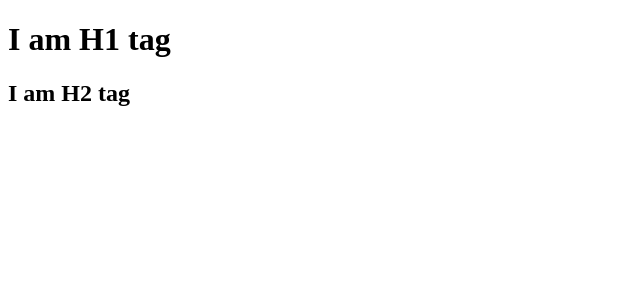
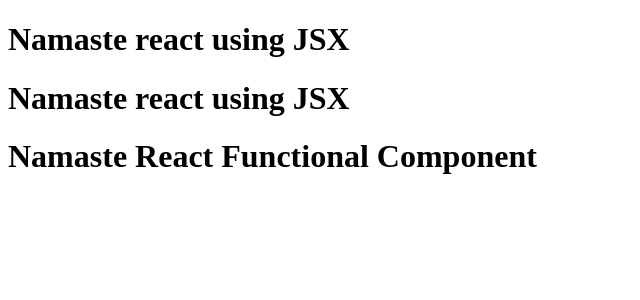
Before and after one commit to Deepali-aggarwal/Namaste-React, a React (Vite) app in the folder Code/: page / in a window 1280 px wide. Shown: the top 300 px of the page, without its empty margins (0-640 px from the left). Built offline with nearby package versions, Linux system fonts and the light colour scheme.

Commit message:
Basic of React

```diff
--- a/Code/App.js
+++ b/Code/App.js
@@ -1,23 +1,39 @@
 import React from "react";
 import ReactDOM from "react-dom/client";
 
-const parent = React.createElement(
-    "div",
-     { id: "parent"},
-    React.createElement(
-        "div" ,
-        { id : " child"} ,
-        [React.createElement("h1" , {} , "I am H1 tag") ,
-        React.createElement("h2", {} , "I am H2 tag")],
-    )
+/* react element
+ const parent = React.createElement("div",{ id: "parent"}, React.createElement("div" ,{ id : " child"} ,[React.createElement("h1" , {} , "I am H1 tag") , React.createElement("h2", {} , "I am H2 tag")],
+ )
+ );
+const heading = React.createElement("h1",{ id : "heading" , xyz: "abc"}, "Hello World From react");console.log(heading);
+ const root = ReactDOM.createRoot(document.getElementById("root"));
+root.render(parent) */
+
+//JSX
+//JSX (TRANSPILED before it reaches the JS) - parcel
+//JSX => BABEL Transpiles it to React.createElement => ReactElement.JS object => HTMLelement(render)
+
+const Title = () => (
+    <h1 className="head" tabIndex="5">
+        Namaste react using JSX
+    </h1>
 );
 
-const heading = React.createElement(
-    "h1",
-    { id : "heading" , xyz: "abc"},
-    "Hello World From react");
+const HeadingComponent = () => (
+    <div id="container">
+        <Title />
+        <Title></Title>
+        <h1 className="heading">Namaste React Functional Component</h1>
+    </div>
+);
 
-  console.log(heading);
+// React Component
+// class based component - old
+// functional component - new
+//REACT Function component -
+// const HeadingComponent = () => {
+//     return <h1>Namaste React Functional Component</h1>
+// };
 
 const root = ReactDOM.createRoot(document.getElementById("root"));
-root.render(parent)
+root.render(<HeadingComponent />);
```
